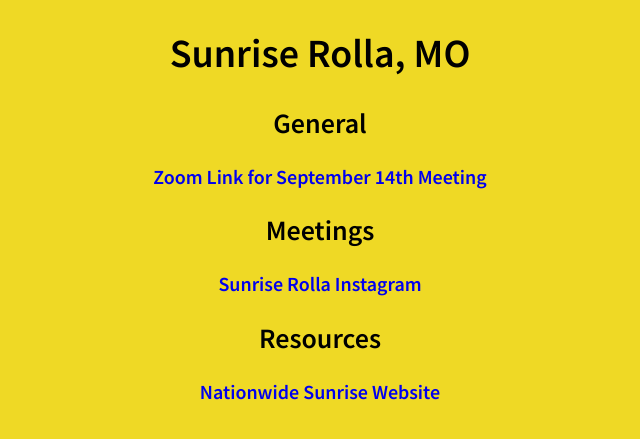
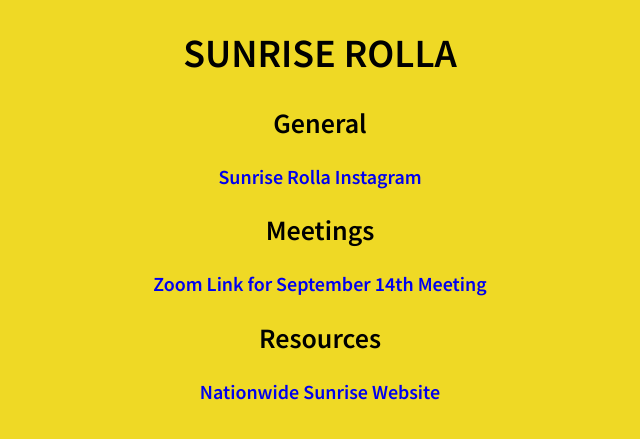
Before and after one commit to sunriserolla/sunriserolla.github.io, a plain HTML site: page index.html in a window 1280 px wide. Shown: the part 211-650 px from the top of the page, without its empty margins (320-960 px from the left). Drawn offline with Linux system fonts and the light colour scheme.

Commit message:
fixed some tings

```diff
--- a/index.html
+++ b/index.html
@@ -4,19 +4,19 @@
 <head>
 	<meta charset="utf-8">
 	<meta name="viewport" content="width=device-width">
-	<title> sunrise rolla, mo </title>
+	<title> Sunrise Rolla </title>
     <link href="style.css" rel="stylesheet" type="text/css" />
     <link rel="favicon" type="image/png" href="/sunriselogo.png"/>
     <link href="https://fonts.googleapis.com/css2?family=Source+Sans+Pro:wght@600&display=swap" rel="stylesheet">
 </head>
 <body>
 <img src = "sunriselogo.png" alt = "black sunrise logo" height = "200em"/>
-<h1> Sunrise Rolla, MO </h1>
+<h1> SUNRISE ROLLA </h1>
 <h2> General </h2>
-<a href = "https://zoom.us/j/91093455746?pwd=STlUTWk0THhMci9TRzFRMmxjNDUyZz09" target = "_blank"> Zoom Link for September 14th Meeting </a>
+<a href = "https://instagram.com/sunriserolla" target = "_blank"> Sunrise Rolla Instagram</a>
 <br>
 <h2> Meetings </h2>
-<a href = "https://instagram.com/sunriserolla" target = "_blank"> Sunrise Rolla Instagram</a>
+<a href = "https://zoom.us/j/91093455746?pwd=STlUTWk0THhMci9TRzFRMmxjNDUyZz09" target = "_blank"> Zoom Link for September 14th Meeting </a>
 <br>
 <h2> Resources </h2>
 <a href = "https://www.sunrisemovement.org/" target = "_blank"> Nationwide Sunrise Website </a>
```
